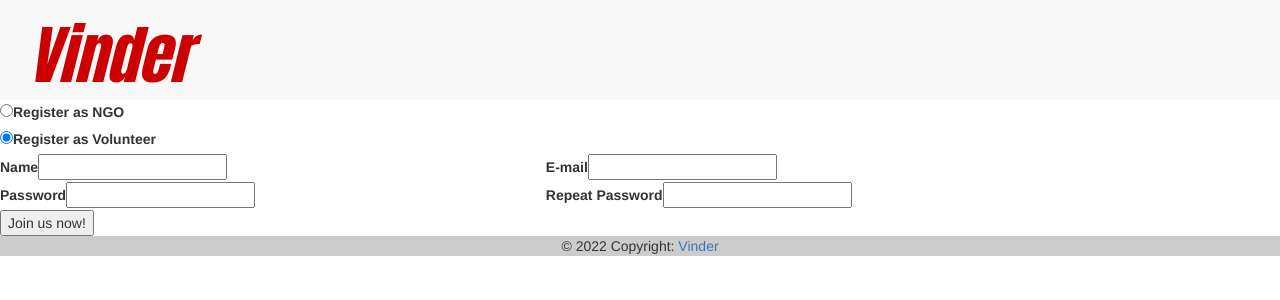
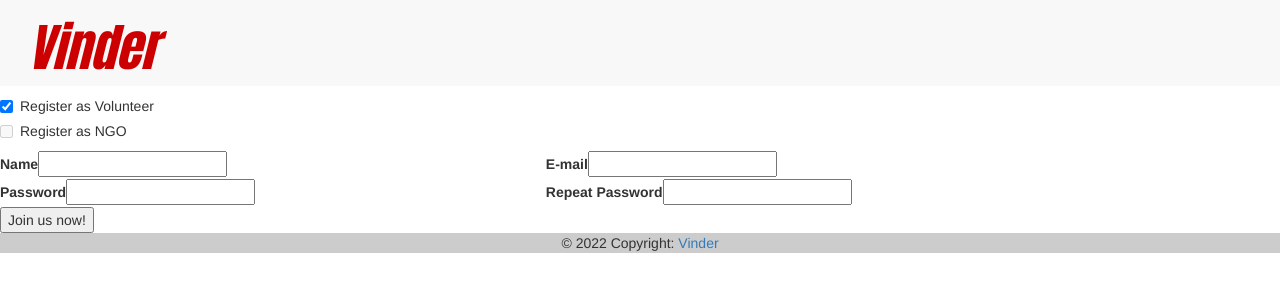
Before and after one commit to kamilkozinski/HelpHackFron, an Angular app in the folder HelpHackFront/: page /registration in a window 1280 px wide. Shown: the top 300 px of the page. Built offline with nearby package versions, Linux system fonts and the light colour scheme.

Commit message:
repair of form

```diff
--- a/HelpHackFront/src/app/ad-details/ad-details.component.html
+++ b/HelpHackFront/src/app/ad-details/ad-details.component.html
@@ -10,6 +10,6 @@
 </div>
 <div class="row">
   <div class="col-xs-12">
-    <div class="p">{{ ad.description }}</div>
+    <div>{{ ad.description }}</div>
   </div>
 </div>
--- a/HelpHackFront/src/app/header/header.component.css
+++ b/HelpHackFront/src/app/header/header.component.css
@@ -3,7 +3,7 @@
   color: #cc0000;
 }
 h2 {
-  font-size: 5vw;
+  font-size: 4vw;
   font-style: italic;
   padding-left: 1vw;
 }
--- a/HelpHackFront/src/app/register/register.component.html
+++ b/HelpHackFront/src/app/register/register.component.html
@@ -1,28 +1,29 @@
 <form [formGroup]="checkoutForm" (ngSubmit)="onSubmit()">
-  <div class="form-check">
-    <input
-      class="form-check-input"
-      type="radio"
-      name="flexRadioDefault"
-      id="flexRadioDefault1"
-    />
-    <label class="form-check-label" for="flexRadioDefault1">
-      Register as NGO
-    </label>
-  </div>
-  <div class="form-check">
-    <input
-      class="form-check-input"
-      type="radio"
-      name="flexRadioDefault"
-      id="flexRadioDefault2"
-      checked
-    />
-    <label class="form-check-label" for="flexRadioDefault2">
+  <div class="checkbox">
+    <label>
+      <input
+        #saveUsername
+        type="checkbox"
+        data-toggle="toggle"
+        [(ngModel)]="isVolunteer"
+        [ngModelOptions]="{ standalone: true }"
+        [disabled]="isNGO"
+      />
       Register as Volunteer
     </label>
   </div>
-
+  <div class="checkbox">
+    <label>
+      <input
+        #saveUsername
+        type="checkbox"
+        data-toggle="toggle"
+        [(ngModel)]="isNGO"
+        [ngModelOptions]="{ standalone: true }"
+        [disabled]="isVolunteer"
+      />Register as NGO
+    </label>
+  </div>
   <div class="row">
     <div class="col-sm-5 form group">
       <label for="name"> Name </label>
--- a/HelpHackFront/src/app/register/register.component.ts
+++ b/HelpHackFront/src/app/register/register.component.ts
@@ -8,6 +8,8 @@ import { RegistrationService } from '../services/registration.service';
   styleUrls: ['./register.component.css'],
 })
 export class RegisterComponent implements OnInit {
+  isVolunteer: boolean = true;
+  isNGO: boolean = false;
   checkoutForm = this.formBuilder.group({
     name: '',
     address: '',
@@ -24,4 +26,7 @@ export class RegisterComponent implements OnInit {
     console.warn('Your order has been submitted', this.checkoutForm.value);
     this.checkoutForm.reset();
   }
+  onItemChange(event: Event) {
+    this.isVolunteer = !this.isVolunteer;
+  }
 }
--- a/HelpHackFront/src/app/welcome/welcome.component.css
+++ b/HelpHackFront/src/app/welcome/welcome.component.css
@@ -0,0 +1,7 @@
+.container {
+  display: flex;
+  justify-content: center;
+}
+.btn {
+  margin: 2vw;
+}
--- a/HelpHackFront/src/app/welcome/welcome.component.html
+++ b/HelpHackFront/src/app/welcome/welcome.component.html
@@ -1,11 +1,13 @@
-<div class="row">
-  <div class="col-xs-12">
-    <button type="button" class="btn btn-success" routerLink="/registration">
+<div class="container">
+  <div>
+    <button
+      type="button"
+      class="btn btn-primary btn-lg"
+      routerLink="/registration"
+    >
       Register
     </button>
-  </div>
-  <div class="col-xs-12">
-    <button type="button" class="btn btn-success" routerLink="/login">
+    <button type="button" class="btn btn-primary btn-lg" routerLink="/login">
       Login
     </button>
   </div>
```
